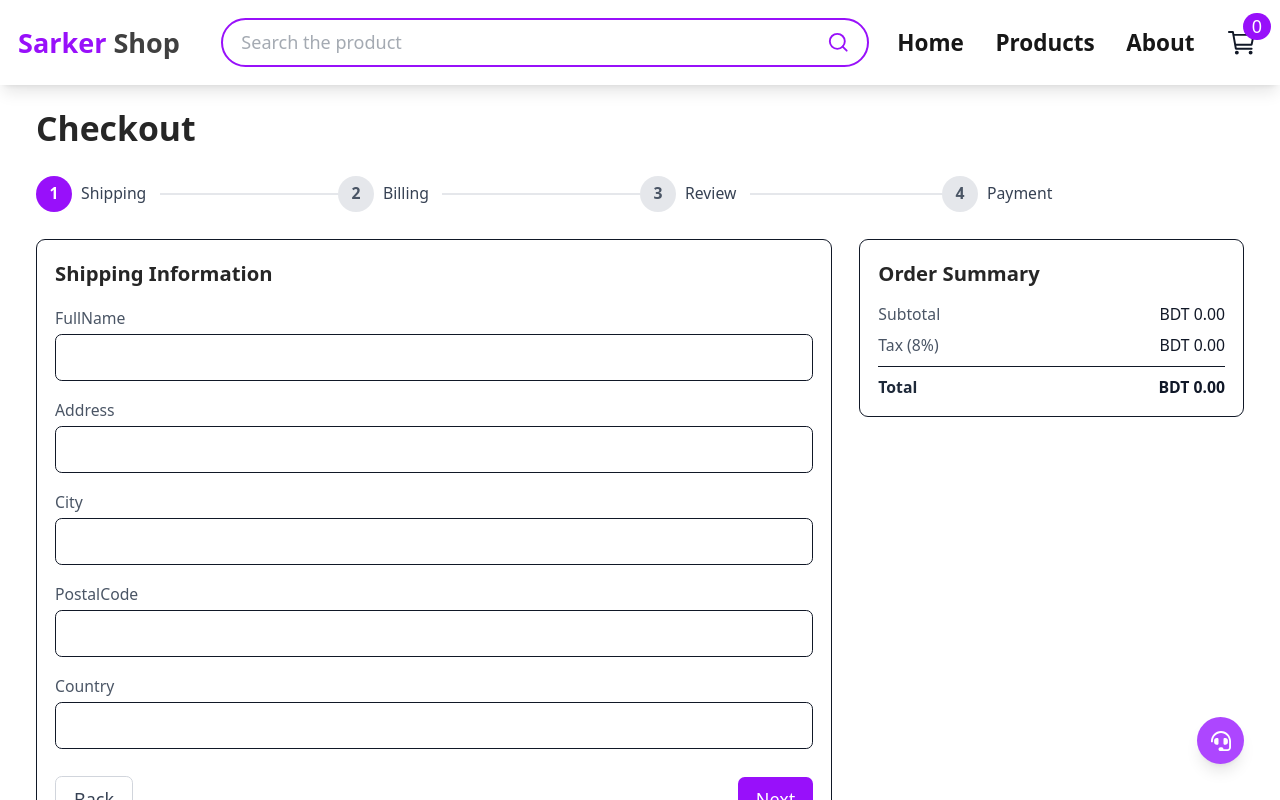
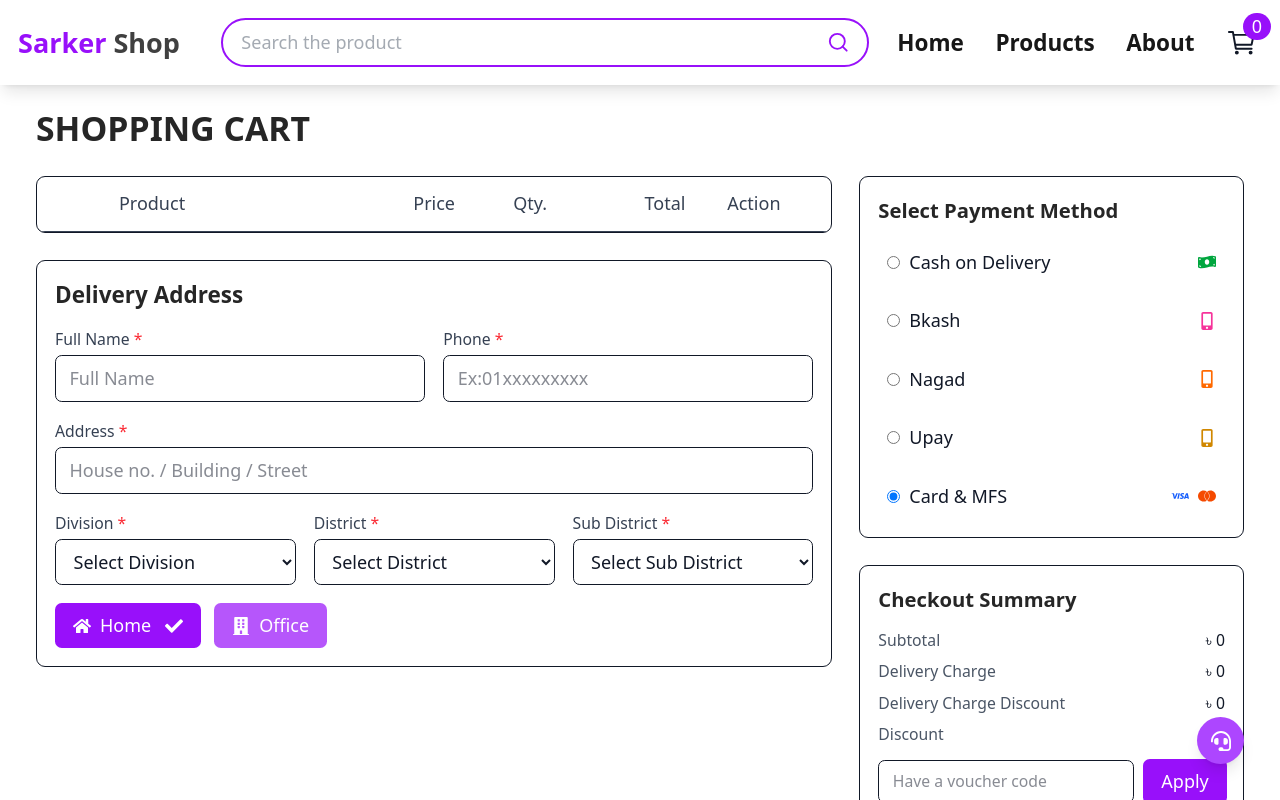
Before and after one commit to samircd4/sarker_shop_2026, a React (Vite) app: page /checkout in a window 1280 px wide. Shown: the top 800 px of the page. Built offline with nearby package versions, Linux system fonts and the light colour scheme.

Commit message:
Checkout page updated

```diff
--- a/src/data/products.json
+++ b/src/data/products.json
@@ -13,7 +13,7 @@
     {
         "id": 2,
         "name": "Smartphone Case",
-        "price": 24.99,
+        "price": 24000,
         "category": "Accessories",
         "image": "https://images.unsplash.com/photo-1601599561213-832382fd07ba?w=400&h=400&fit=crop",
         "rating": 4.2,
--- a/src/pages/Checkout.jsx
+++ b/src/pages/Checkout.jsx
@@ -1,191 +1,425 @@
-import React, { useState } from 'react'
-import { useCart } from '../context/CartContext.jsx'
-
-const steps = ['Shipping', 'Billing', 'Review', 'Payment']
+import React, { useState, useMemo } from "react";
+import { useCart } from "../context/CartContext.jsx";
+import {
+  FaMinus,
+  FaPlus,
+  FaTrash,
+  FaHome,
+  FaBuilding,
+  FaCheck,
+  FaMobileAlt,
+} from "react-icons/fa";
+import { FaMoneyBillWave } from "react-icons/fa";
+import { SiVisa, SiMastercard } from "react-icons/si";
 
 const Checkout = () => {
-  const { cartItem } = useCart()
-  const [currentStep, setCurrentStep] = useState(0)
-  const [shipping, setShipping] = useState({ fullName: '', address: '', city: '', postalCode: '', country: '' })
-  const [billing, setBilling] = useState({ fullName: '', address: '', city: '', postalCode: '', country: '' })
-  const [payment, setPayment] = useState({ method: 'card', cardNumber: '', expiry: '', cvv: '' })
-  const [errors, setErrors] = useState({})
+  const { cartItem, updateQuantity, deleteItem } = useCart();
 
-  const subtotal = cartItem.reduce((sum, item) => sum + (item.price || 0) * (item.quantity || 0), 0)
-  const taxRate = 0.08
-  const tax = subtotal * taxRate
-  const total = subtotal + tax
+  // Removed selection checkboxes for a cleaner mobile layout
 
-  const validate = () => {
-    const e = {}
-    if (currentStep === 0) {
-      ['fullName', 'address', 'city', 'postalCode', 'country'].forEach((f) => {
-        if (!shipping[f]?.trim()) e[`shipping.${f}`] = 'Required'
-      })
-    } else if (currentStep === 1) {
-      ['fullName', 'address', 'city', 'postalCode', 'country'].forEach((f) => {
-        if (!billing[f]?.trim()) e[`billing.${f}`] = 'Required'
-      })
-    } else if (currentStep === 3) {
-      if (payment.method === 'card') {
-        if (!payment.cardNumber.trim()) e['payment.cardNumber'] = 'Required'
-        if (!payment.expiry.trim()) e['payment.expiry'] = 'Required'
-        if (!payment.cvv.trim()) e['payment.cvv'] = 'Required'
-      }
-    }
-    setErrors(e)
-    return Object.keys(e).length === 0
-  }
+  // Delivery address
+  const [addressType, setAddressType] = useState("home");
+  const [fullName, setFullName] = useState("");
+  const [phone, setPhone] = useState("");
+  const [address, setAddress] = useState("");
+  const [division, setDivision] = useState("");
+  const [district, setDistrict] = useState("");
+  const [subDistrict, setSubDistrict] = useState("");
 
-  const next = () => {
-    if (!validate()) return
-    setCurrentStep((s) => Math.min(s + 1, steps.length - 1))
-  }
-  const back = () => setCurrentStep((s) => Math.max(s - 1, 0))
+  // Payment
+  const [paymentMethod, setPaymentMethod] = useState("card_mfs");
+
+  // Voucher/discount
+  const [voucher, setVoucher] = useState("");
+  const [discount, setDiscount] = useState(0);
+  const applyVoucher = () => {
+    setDiscount(voucher.trim().toUpperCase() === "SAVE300" ? 300 : 0);
+  };
+
+  // Terms
+  const [accepted, setAccepted] = useState(false);
+
+  // Totals (based on selected rows)
+  const subtotal = useMemo(() => {
+    return cartItem.reduce(
+      (sum, item) => sum + (item.price || 0) * (item.quantity || 0),
+      0
+    );
+  }, [cartItem]);
+  const deliveryCharge = 0;
+  const deliveryDiscount = 0;
+  const totalPayable = Math.max(
+    0,
+    subtotal + deliveryCharge - deliveryDiscount - discount
+  );
 
   return (
     <div className="max-w-6xl mx-auto px-4">
-      <h1 className="text-2xl md:text-3xl font-bold mb-6 text-neutral-800">Checkout</h1>
+      <h1 className="text-2xl md:text-3xl font-bold mb-6 text-neutral-800 uppercase">
+        Shopping Cart
+      </h1>
 
-      {/* Stepper */}
-      <div className="flex items-center justify-between mb-6">
-        {steps.map((label, idx) => (
-          <div key={label} className="flex-1 flex items-center">
-            <div className={`w-8 h-8 rounded-full flex items-center justify-center text-sm font-semibold ${idx <= currentStep ? 'bg-purple-600 text-white' : 'bg-gray-200 text-gray-600'}`}>{idx + 1}</div>
-            <span className="ml-2 text-sm font-medium text-gray-700">{label}</span>
-            {idx < steps.length - 1 && <div className={`flex-1 h-[2px] ml-3 ${idx < currentStep ? 'bg-purple-600' : 'bg-gray-200'}`}></div>}
+      <div className="grid grid-cols-1 lg:grid-cols-3 gap-6">
+        {/* Left column: Cart table + Delivery Address */}
+        <div className="lg:col-span-2">
+          {/* Items table */}
+          <div className="bg-white border rounded-lg overflow-hidden">
+            {/* Header row */}
+            <div className="grid grid-cols-12 items-center px-4 py-3 border-b text-gray-700 gap-x-2">
+              <div className="col-span-1"></div>
+              <div className="col-span-4 font-medium">Product</div>
+              <div className="col-span-2 font-medium text-center">Price</div>
+              <div className="col-span-1 font-medium text-center">Qty.</div>
+              <div className="col-span-2 font-medium text-right">Total</div>
+              <div className="col-span-2 font-medium text-center">Action</div>
+            </div>
+
+            {/* Item rows */}
+            <div className="divide-y">
+              {cartItem.map((item) => (
+                <div
+                  key={item.id}
+                  className="grid grid-cols-12 items-center px-4 py-3 gap-x-2"
+                >
+                  <div className="col-span-2 flex items-center">
+                    <img
+                      src={item.image}
+                      alt={item.name}
+                      className="w-12 h-12 object-cover rounded"
+                    />
+                  </div>
+                  <div className="col-span-3">
+                    <div className="text-sm md:text-base font-semibold text-gray-800">
+                      {item.name}
+                    </div>
+                  </div>
+                  <div className="col-span-2 text-center text-gray-800 pr-2">
+                    {item.price}
+                  </div>
+                  <div className="col-span-2">
+                    <div className="flex items-center justify-center gap-1">
+                      <button
+                        aria-label="Decrease quantity"
+                        className="w-7 h-7 rounded-md text-purple-600 flex items-center justify-center text-xs"
+                        onClick={() =>
+                          updateQuantity(cartItem, item.id, "decrease")
+                        }
+                      >
+                        <FaMinus size={12} />
+                      </button>
+                      <input
+                        className="min-w-10 w-14 text-center text-md border border-gray-300 rounded px-1 py-1 focus:outline-none focus:ring-1 focus:ring-purple-500 [appearance:textfield] [&::-webkit-outer-spin-button]:appearance-none [&::-webkit-inner-spin-button]:appearance-none"
+                        type="number"
+                        min="1"
+                        value={item.quantity}
+                        onChange={(e) =>
+                          updateQuantity(
+                            cartItem,
+                            item.id,
+                            "set",
+                            Number(e.target.value)
+                          )
+                        }
+                      />
+                      <button
+                        aria-label="Increase quantity"
+                        className="w-7 h-7 rounded-md text-purple-600 flex items-center justify-center text-xs"
+                        onClick={() =>
+                          updateQuantity(cartItem, item.id, "increase")
+                        }
+                      >
+                        <FaPlus size={12} />
+                      </button>
+                    </div>
+                  </div>
+                  <div className="col-span-2 text-right font-medium">
+                    {((item.price || 0) * (item.quantity || 0)).toFixed(0)}
+                  </div>
+                  <div className="col-span-1 text-center">
+                    <button
+                      aria-label={`Remove ${item.name}`}
+                      className="p-1.5 rounded-md bg-purple-600 hover:bg-purple-700 text-white"
+                      onClick={() => deleteItem(item.id)}
+                    >
+                      <FaTrash size={12} />
+                    </button>
+                  </div>
                 </div>
               ))}
             </div>
+          </div>
 
-      <div className="grid grid-cols-1 lg:grid-cols-3 gap-6">
-        {/* Form */}
-        <div className="lg:col-span-2 bg-white border rounded-lg p-4">
-          {currentStep === 0 && (
-            <div className="space-y-4">
-              <h2 className="text-lg font-semibold text-neutral-800">Shipping Information</h2>
-              {['fullName','address','city','postalCode','country'].map((f) => (
-                <div key={f}>
-                  <label className="block text-sm text-gray-600 mb-1 capitalize">{f}</label>
+          {/* Delivery Address */}
+          <div className="mt-6 bg-white border rounded-lg p-4">
+            <h2 className="text-xl font-bold mb-4 text-neutral-800">
+              Delivery Address
+            </h2>
+            <div className="grid grid-cols-1 md:grid-cols-2 gap-4 mb-4">
+              <div>
+                <label className="block text-sm font-medium text-gray-700 mb-1">
+                  Full Name <span className="text-red-500">*</span>
+                </label>
                 <input
                   type="text"
+                  placeholder="Full Name"
                   className="w-full border rounded-md px-3 py-2"
-                    value={shipping[f]}
-                    onChange={(e) => setShipping({ ...shipping, [f]: e.target.value })}
+                  value={fullName}
+                  onChange={(e) => setFullName(e.target.value)}
                 />
-                  {errors[`shipping.${f}`] && <p className="text-xs text-red-600 mt-1">{errors[`shipping.${f}`]}</p>}
               </div>
-              ))}
-            </div>
-          )}
-
-          {currentStep === 1 && (
-            <div className="space-y-4">
-              <h2 className="text-lg font-semibold text-neutral-800">Billing Information</h2>
-              {['fullName','address','city','postalCode','country'].map((f) => (
-                <div key={f}>
-                  <label className="block text-sm text-gray-600 mb-1 capitalize">{f}</label>
+              <div>
+                <label className="block text-sm font-medium text-gray-700 mb-1">
+                  Phone <span className="text-red-500">*</span>
+                </label>
                 <input
                   type="text"
+                  placeholder="Ex:01xxxxxxxxx"
                   className="w-full border rounded-md px-3 py-2"
-                    value={billing[f]}
-                    onChange={(e) => setBilling({ ...billing, [f]: e.target.value })}
+                  value={phone}
+                  onChange={(e) => setPhone(e.target.value)}
                 />
-                  {errors[`billing.${f}`] && <p className="text-xs text-red-600 mt-1">{errors[`billing.${f}`]}</p>}
               </div>
-              ))}
             </div>
-          )}
-
-          {currentStep === 2 && (
-            <div className="space-y-4">
-              <h2 className="text-lg font-semibold text-neutral-800">Order Review</h2>
-              <ul className="space-y-2">
-                {cartItem.map((item) => (
-                  <li key={item.id} className="flex justify-between text-sm">
-                    <span className="text-gray-700">{item.name} × {item.quantity}</span>
-                    <span className="font-medium">BDT {((item.price || 0) * (item.quantity || 0)).toFixed(2)}</span>
-                  </li>
-                ))}
-              </ul>
+            <div className="mb-4">
+              <label className="block text-sm font-medium text-gray-700 mb-1">
+                Address <span className="text-red-500">*</span>
+              </label>
+              <input
+                type="text"
+                placeholder="House no. / Building / Street"
+                className="w-full border rounded-md px-3 py-2"
+                value={address}
+                onChange={(e) => setAddress(e.target.value)}
+              />
             </div>
-          )}
-
-          {currentStep === 3 && (
-            <div className="space-y-4">
-              <h2 className="text-lg font-semibold text-neutral-800">Payment</h2>
+            <div className="grid grid-cols-1 md:grid-cols-3 gap-4 mb-4">
               <div>
-                <label className="block text-sm text-gray-600 mb-1">Method</label>
+                <label className="block text-sm font-medium text-gray-700 mb-1">
+                  Division <span className="text-red-500">*</span>
+                </label>
                 <select
                   className="w-full border rounded-md px-3 py-2"
-                  value={payment.method}
-                  onChange={(e) => setPayment({ ...payment, method: e.target.value })}
+                  value={division}
+                  onChange={(e) => setDivision(e.target.value)}
                 >
-                  <option value="card">Credit/Debit Card</option>
-                  <option value="cod">Cash on Delivery</option>
+                  <option value="">Select Division</option>
+                  <option>Dhaka</option>
+                  <option>Chattogram</option>
+                  <option>Rajshahi</option>
+                  <option>Khulna</option>
                 </select>
               </div>
-              {payment.method === 'card' && (
-                <div className="grid grid-cols-1 md:grid-cols-3 gap-3">
-                  <div className="md:col-span-2">
-                    <label className="block text-sm text-gray-600 mb-1">Card Number</label>
-                    <input type="text" className="w-full border rounded-md px-3 py-2" value={payment.cardNumber} onChange={(e) => setPayment({ ...payment, cardNumber: e.target.value })} />
-                    {errors['payment.cardNumber'] && <p className="text-xs text-red-600 mt-1">{errors['payment.cardNumber']}</p>}
+              <div>
+                <label className="block text-sm font-medium text-gray-700 mb-1">
+                  District <span className="text-red-500">*</span>
+                </label>
+                <select
+                  className="w-full border rounded-md px-3 py-2"
+                  value={district}
+                  onChange={(e) => setDistrict(e.target.value)}
+                >
+                  <option value="">Select District</option>
+                  <option>Dhaka</option>
+                  <option>Gazipur</option>
+                  <option>Narayanganj</option>
+                </select>
               </div>
               <div>
-                    <label className="block text-sm text-gray-600 mb-1">Expiry</label>
-                    <input type="text" className="w-full border rounded-md px-3 py-2" value={payment.expiry} onChange={(e) => setPayment({ ...payment, expiry: e.target.value })} />
-                    {errors['payment.expiry'] && <p className="text-xs text-red-600 mt-1">{errors['payment.expiry']}</p>}
-                  </div>
-                  <div>
-                    <label className="block text-sm text-gray-600 mb-1">CVV</label>
-                    <input type="text" className="w-full border rounded-md px-3 py-2" value={payment.cvv} onChange={(e) => setPayment({ ...payment, cvv: e.target.value })} />
-                    {errors['payment.cvv'] && <p className="text-xs text-red-600 mt-1">{errors['payment.cvv']}</p>}
+                <label className="block text-sm font-medium text-gray-700 mb-1">
+                  Sub District <span className="text-red-500">*</span>
+                </label>
+                <select
+                  className="w-full border rounded-md px-3 py-2"
+                  value={subDistrict}
+                  onChange={(e) => setSubDistrict(e.target.value)}
+                >
+                  <option value="">Select Sub District</option>
+                  <option>Uttara</option>
+                  <option>Banani</option>
+                  <option>Mirpur</option>
+                </select>
               </div>
             </div>
-              )}
-            </div>
-          )}
-
-          {/* Navigation */}
-          <div className="mt-6 flex items-center justify-between">
+            <div className="flex gap-3">
               <button
-              className="px-4 py-2 rounded-md border border-gray-300 text-gray-700 hover:bg-gray-50"
-              onClick={back}
-              disabled={currentStep === 0}
+                className={`px-4 py-2 rounded-md bg-purple-600 hover:bg-purple-700 text-white flex items-center gap-2 ${
+                  addressType === "home" ? "" : "opacity-70"
+                }`}
+                onClick={() => setAddressType("home")}
               >
-              Back
+                <FaHome /> Home{" "}
+                {addressType === "home" && <FaCheck className="ml-1" />}
               </button>
               <button
-              className="px-4 py-2 rounded-md bg-purple-600 hover:bg-purple-700 text-white"
-              onClick={next}
+                className={`px-4 py-2 rounded-md bg-purple-600 hover:bg-purple-700 text-white flex items-center gap-2 ${
+                  addressType === "office" ? "" : "opacity-70"
+                }`}
+                onClick={() => setAddressType("office")}
               >
-              {currentStep === steps.length - 1 ? 'Place Order' : 'Next'}
+                <FaBuilding /> Office{" "}
+                {addressType === "office" && <FaCheck className="ml-1" />}
               </button>
+            </div>
+          </div>
+        </div>
+
+        {/* Right column: Payment + Summary */}
+        <div className="space-y-6">
+          {/* Payment options */}
+          <div className="bg-white border rounded-lg p-4">
+            <h3 className="text-lg font-semibold mb-3 text-neutral-800">
+              Select Payment Method
+            </h3>
+            <div className="space-y-3">
+              <label className="flex items-center justify-between p-2 rounded">
+                <span className="flex items-center gap-2">
+                  <input
+                    type="radio"
+                    name="pm"
+                    value="cod"
+                    checked={paymentMethod === "cod"}
+                    onChange={(e) => setPaymentMethod(e.target.value)}
+                  />
+                  <span>Cash on Delivery</span>
+                </span>
+                <FaMoneyBillWave className="text-green-600" />
+              </label>
+              <label className="flex items-center justify-between p-2 rounded">
+                <span className="flex items-center gap-2">
+                  <input
+                    type="radio"
+                    name="pm"
+                    value="bkash"
+                    checked={paymentMethod === "bkash"}
+                    onChange={(e) => setPaymentMethod(e.target.value)}
+                  />
+                  <span>Bkash</span>
+                </span>
+                <FaMobileAlt className="text-pink-500" />
+              </label>
+              <label className="flex items-center justify-between p-2 rounded">
+                <span className="flex items-center gap-2">
+                  <input
+                    type="radio"
+                    name="pm"
+                    value="nagad"
+                    checked={paymentMethod === "nagad"}
+                    onChange={(e) => setPaymentMethod(e.target.value)}
+                  />
+                  <span>Nagad</span>
+                </span>
+                <FaMobileAlt className="text-orange-500" />
+              </label>
+              <label className="flex items-center justify-between p-2 rounded">
+                <span className="flex items-center gap-2">
+                  <input
+                    type="radio"
+                    name="pm"
+                    value="upay"
+                    checked={paymentMethod === "upay"}
+                    onChange={(e) => setPaymentMethod(e.target.value)}
+                  />
+                  <span>Upay</span>
+                </span>
+                <FaMobileAlt className="text-yellow-600" />
+              </label>
+              <label className="flex items-center justify-between p-2 rounded">
+                <span className="flex items-center gap-2">
+                  <input
+                    type="radio"
+                    name="pm"
+                    value="card_mfs"
+                    checked={paymentMethod === "card_mfs"}
+                    onChange={(e) => setPaymentMethod(e.target.value)}
+                  />
+                  <span>Card & MFS</span>
+                </span>
+                <span className="flex items-center gap-2">
+                  <SiVisa className="text-blue-600" />
+                  <SiMastercard className="text-orange-600" />
+                </span>
+              </label>
             </div>
           </div>
 
           {/* Summary */}
           <div className="bg-white border rounded-lg p-4 h-fit">
-          <h2 className="text-lg font-semibold mb-3 text-neutral-800">Order Summary</h2>
+            <h2 className="text-lg font-semibold mb-3 text-neutral-800">
+              Checkout Summary
+            </h2>
             <div className="space-y-2 text-sm">
               <div className="flex justify-between">
                 <span className="text-gray-600">Subtotal</span>
-              <span className="font-medium">BDT {subtotal.toFixed(2)}</span>
+                <span className="font-medium">৳ {subtotal.toFixed(0)}</span>
               </div>
               <div className="flex justify-between">
-              <span className="text-gray-600">Tax (8%)</span>
-              <span className="font-medium">BDT {tax.toFixed(2)}</span>
+                <span className="text-gray-600">Delivery Charge</span>
+                <span className="font-medium">৳ {deliveryCharge}</span>
               </div>
-            <div className="border-t pt-2 flex justify-between">
-              <span className="text-gray-800 font-semibold">Total</span>
-              <span className="text-gray-900 font-bold">BDT {total.toFixed(2)}</span>
+              <div className="flex justify-between">
+                <span className="text-gray-600">Delivery Charge Discount</span>
+                <span className="font-medium">৳ {deliveryDiscount}</span>
+              </div>
+              <div className="flex justify-between">
+                <span className="text-gray-600">Discount</span>
+                <span className="font-medium">৳ {discount}</span>
+              </div>
+            </div>
+
+            {/* Voucher */}
+            <div className="mt-3 flex items-center gap-2">
+              <input
+                className="flex-1 border rounded-md px-3 py-2 text-sm"
+                placeholder="Have a voucher code"
+                value={voucher}
+                onChange={(e) => setVoucher(e.target.value)}
+              />
+              <button
+                className="px-4 py-2 rounded-md bg-purple-600 hover:bg-purple-700 text-white"
+                onClick={applyVoucher}
+              >
+                Apply
+              </button>
+            </div>
+
+            <div className="border-t pt-3 mt-3">
+              <div className="flex justify-between items-center">
+                <span className="text-gray-800 font-semibold">
+                  Total Payable
+                </span>
+                <span className="text-gray-900 font-bold">
+                  ৳ {totalPayable.toFixed(0)}
+                </span>
+              </div>
+            </div>
+
+            <div className="mt-3 text-sm">
+              <label className="inline-flex items-start gap-2">
+                <input
+                  type="checkbox"
+                  checked={accepted}
+                  onChange={(e) => setAccepted(e.target.checked)}
+                />
+                <span>
+                  * I agree to the{" "}
+                  <a href="#" className="text-purple-600 underline">
+                    terms and conditions
+                  </a>
+                </span>
+              </label>
+            </div>
+
+            <button
+              className="mt-4 w-full px-4 py-2 rounded-md bg-purple-600 hover:bg-purple-700 text-white"
+              disabled={!accepted}
+            >
+              Confirm Order
+            </button>
           </div>
         </div>
       </div>
     </div>
-    </div>
-  )
-}
+  );
+};
 
-export default Checkout
+export default Checkout;
```
Lines whose indentation alone changed are shown as unchanged.
